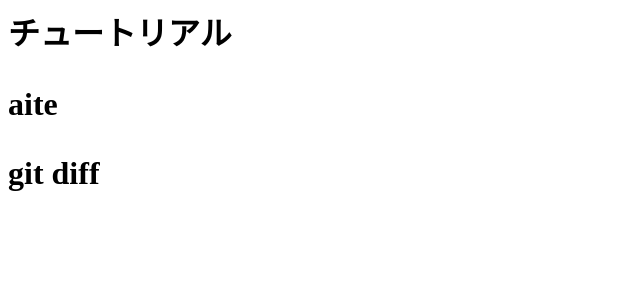
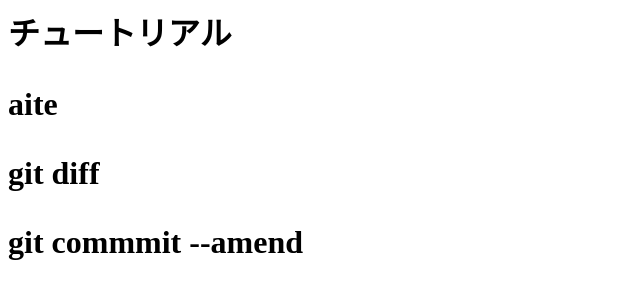
Before and after one commit to Takumi-Haito/git_tutorial_bak, a plain HTML site: page index.html in a window 1280 px wide. Shown: the whole page, without its empty margins (0-640 px from the left). Drawn offline with Linux system fonts and the light colour scheme.

Commit message:
git commit --amendを追記

```diff
--- a/index.html
+++ b/index.html
@@ -1,3 +1,4 @@
 <h1>チュートリアル<h1>
     <p>aite</p>
     <p>git diff</p>
+    <p>git commmit --amend</p>
```
